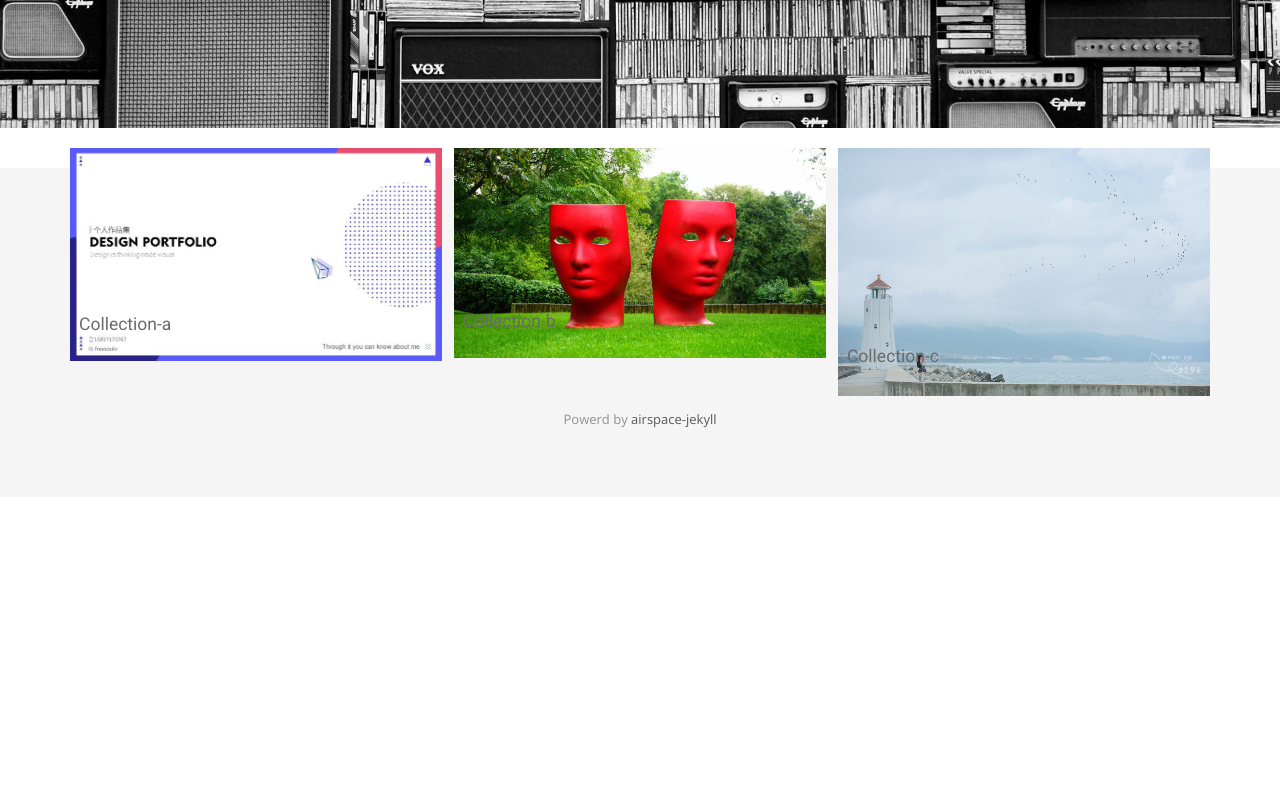
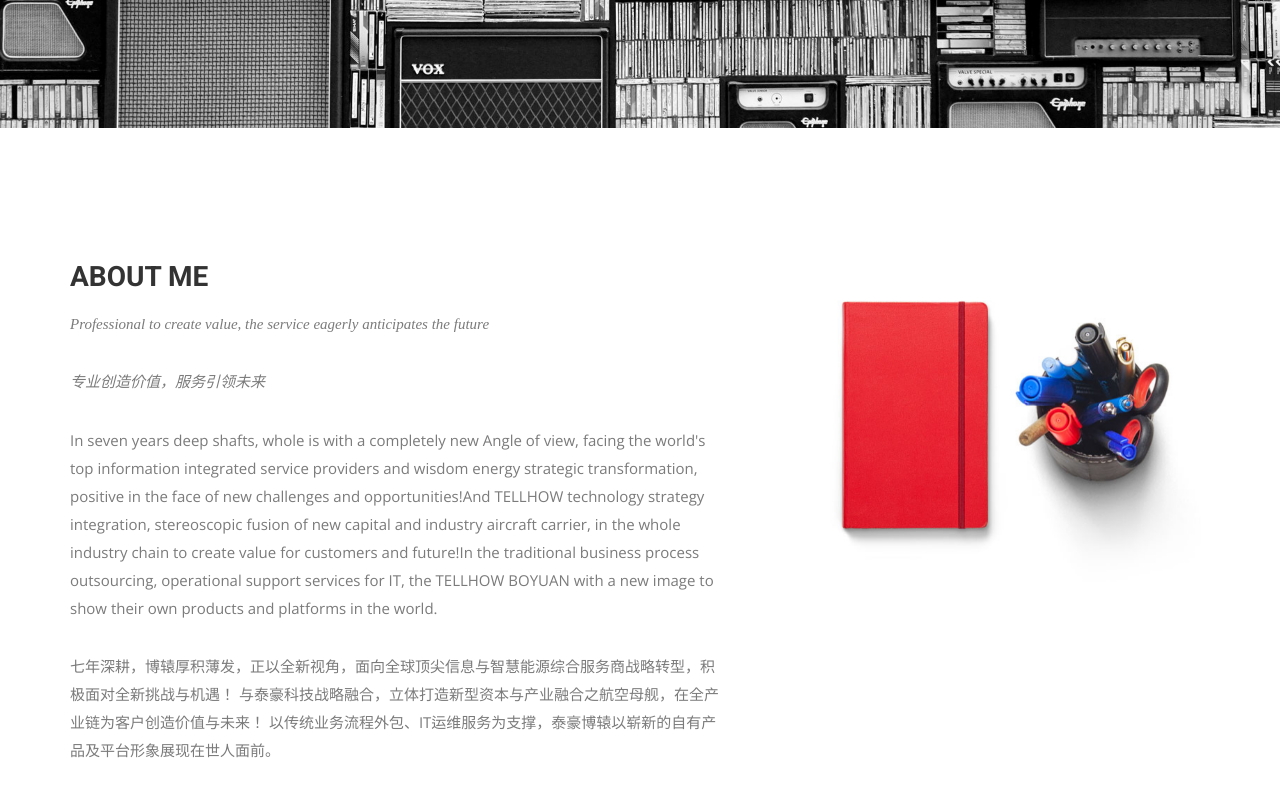
Before and after one commit to shuohanr/back.shuohanr.github.io, a Jekyll site: the page built from index.html, in a window 1280 px wide and 900 px high, scrolled down 627 px. Shown: the top 797 px of the window. Built offline with Jekyll 4.4.1, drawn with Linux system fonts in a browser that asks for light colours; nearby versions of some CDN libraries; some web fonts are replaced; before the commit the page ends 1124 px from its top, so only the background shows below that.

Commit message:
改回 Home, Collection, Contact 三个页面的模式

```diff
--- a/_includes/header.html
+++ b/_includes/header.html
@@ -22,9 +22,7 @@
             <div class="collapse navbar-collapse" id="bs-example-navbar-collapse-1">
               <ul class="nav navbar-nav navbar-right">
                 <li><a href="{{ site.baseurl }}/">Home</a></li>
-                <!--
-                <li><a href="{{ site.baseurl }}/collection">作品集</a></li>
-                -->
+                <li><a href="{{ site.baseurl }}/collection">Collection</a></li>
                 <li><a href="{{ site.baseurl }}/contact">Contact</a></li>
               </ul>
             </div><!-- /.navbar-collapse -->
--- a/index.html
+++ b/index.html
@@ -17,19 +17,28 @@
       </div>
     </div>
 </section>
-<section class="chapters cf">
-  <div class="wrapper">
-  {% for post in site.posts %}
-  <div class="chapter">
-    <a href="{{post.url | prepend: site.baseurl}}">
-      {% if post.img %}
-      <img src={{ "/img/" | prepend: site.baseurl | append: post.img }} alt="{{post.title}}">
-      {% endif %}
-    </a>
-    <div class="chapter_inner">
-        <h3 class="chapter_title">{{post.title}}</h3>
+<!-- Wrapper Start -->
+<section id="intro">
+    <div class="container">
+      <div class="row">
+        <div class="col-md-7 col-sm-12">
+          <div class="block">
+            <div class="section-title">
+              <h2>About Me</h2>
+              <p>Professional to create value, the service eagerly anticipates the future</p>
+              <p>专业创造价值，服务引领未来</p>
+            </div>
+            <p>In seven years deep shafts, whole is with a completely new Angle of view, facing the world's top information integrated service providers and wisdom energy strategic transformation, positive in the face of new challenges and opportunities!And TELLHOW technology strategy integration, stereoscopic fusion of new capital and industry aircraft carrier, in the whole industry chain to create value for customers and future!In the traditional business process outsourcing, operational support services for IT, the TELLHOW  BOYUAN with a new image to show their own products and platforms in the world.</p>
+            <p>七年深耕，博辕厚积薄发，正以全新视角，面向全球顶尖信息与智慧能源综合服务商战略转型，积极面对全新挑战与机遇！
+            与泰豪科技战略融合，立体打造新型资本与产业融合之航空母舰，在全产业链为客户创造价值与未来！
+            以传统业务流程外包、IT运维服务为支撑，泰豪博辕以崭新的自有产品及平台形象展现在世人面前。</p>
+          </div>
+        </div>
+        <div class="col-md-5 col-sm-12">
+          <div class="block">
+            <img src="img/wrapper-img.png" alt="Img">
+          </div>
+        </div>
+      </div>
     </div>
-  </div>
-  {% endfor %}
-  </div>
-</section>
+  </section>
```
